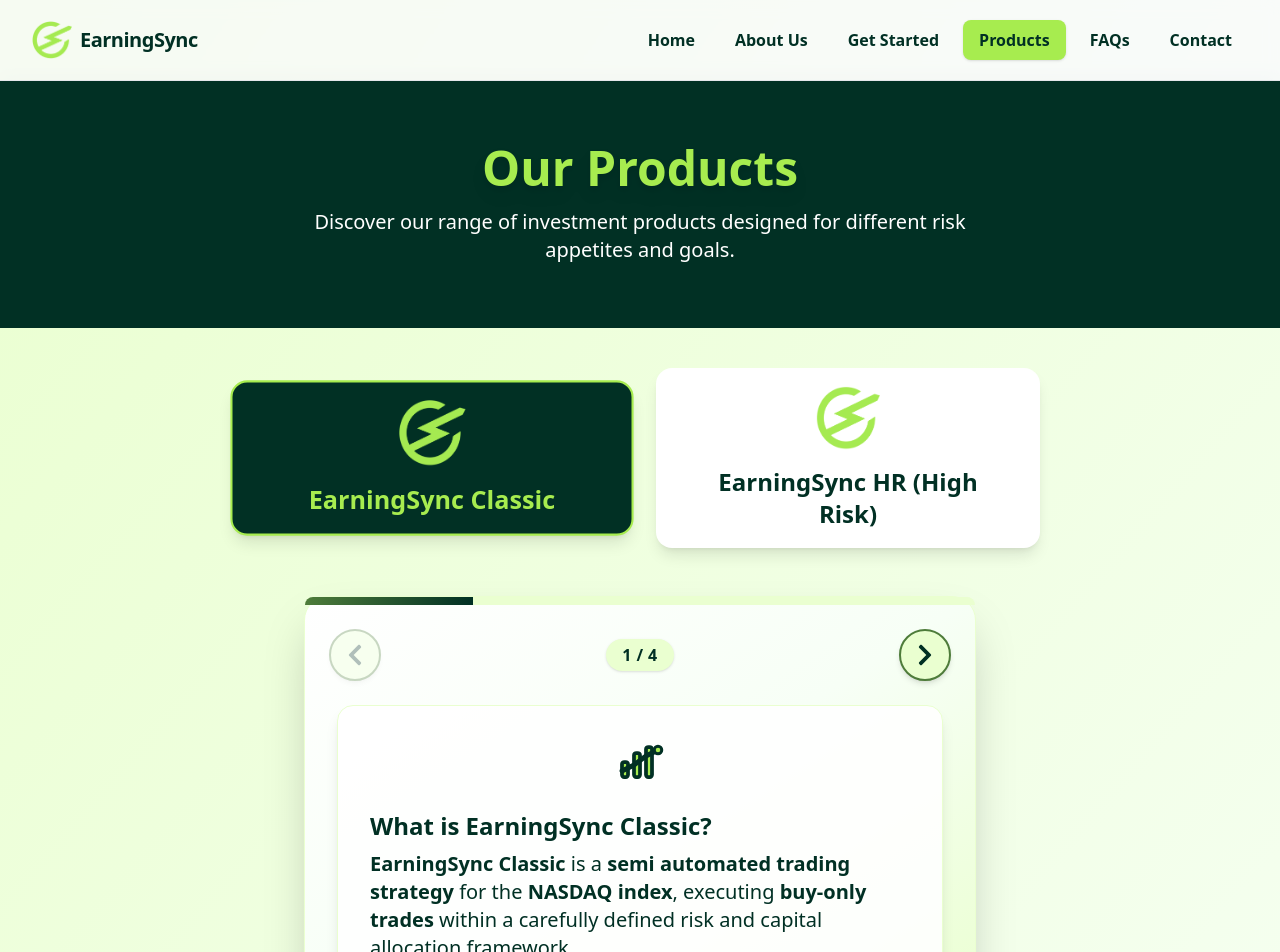
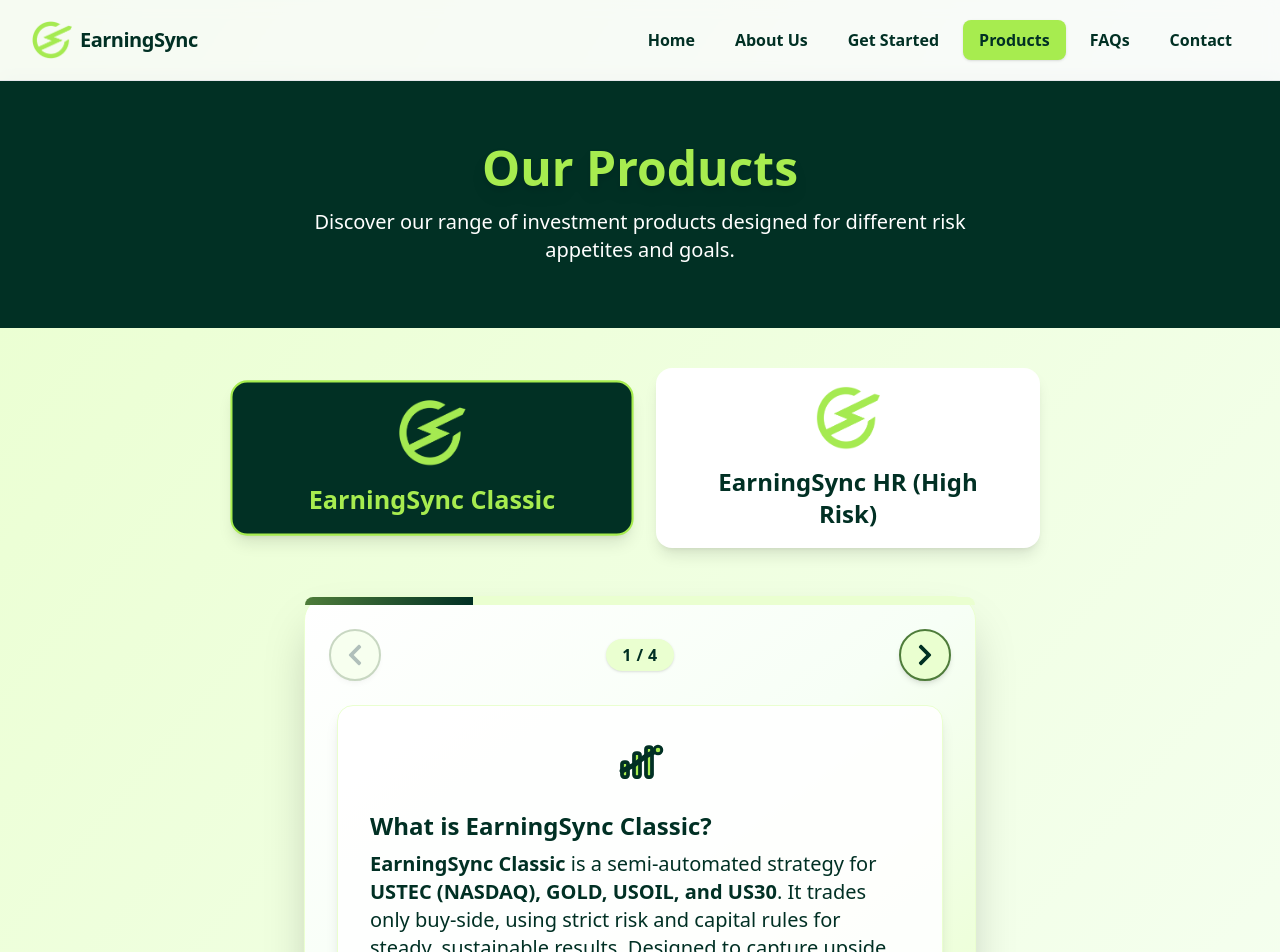
Before and after one commit to Suhaib5333/earning-sync, a React (Vite) app: page /products in a window 1280 px wide. Shown: the top 952 px of the page. Built offline with nearby package versions, Linux system fonts and the light colour scheme; the HTML template or start-up script is replaced by a standard one.

Commit message:
updated classic desc

```diff
--- a/src/pages/Products.jsx
+++ b/src/pages/Products.jsx
@@ -6,7 +6,7 @@
   {
     name: "EarningSync Classic",
     description: [
-      // Slide 1: Overview
+      // Slide 1: Overview (Shortened)
       <>
         <span className="block text-2xl font-bold text-[#013024] mb-2">
           What is EarningSync Classic?
@@ -15,39 +15,34 @@
           <span className="font-semibold text-[#013024]">
             EarningSync Classic
           </span>{" "}
-          is a{" "}
+          is a semi-automated strategy for{" "}
           <span className="font-semibold text-[#013024]">
-            semi automated trading strategy
-          </span>{" "}
-          for the{" "}
-          <span className="font-semibold text-[#013024]">NASDAQ index</span>,
-          executing{" "}
-          <span className="font-semibold text-[#013024]">buy-only trades</span>{" "}
-          within a carefully defined risk and capital allocation framework.
+            USTEC (NASDAQ), GOLD, USOIL, and US30
+          </span>
+          . It trades only buy-side, using strict risk and capital rules for
+          steady, sustainable results. Designed to capture upside momentum with
+          low risk, it's ideal for investors seeking stable returns.
         </span>
       </>,
-      // Slide 2: Trade Allocation & Risk Management
+      // Slide 2: Trade Allocation & Risk Management (Shortened)
       <>
         <span className="block text-xl font-bold text-[#013024] mb-2">
           Trade Allocation & Risk Management
         </span>
         <ul className="list-disc list-inside text-left mx-auto max-w-lg text-base">
           <li>
-            Strict cap of{" "}
             <span className="font-semibold text-[#013024]">
-              0.12 lots per $1,000
+              Lot Size Control:
             </span>{" "}
-            account balance, never exceeded.
+            Max 0.05 lots per $1,000 balance for consistent, conservative
+            sizing.
           </li>
           <li>
-            Exposure limit based on historical{" "}
-            <span className="font-semibold text-[#013024]">NASDAQ</span>{" "}
-            drawdowns, engineered to withstand declines of{" "}
-            <span className="font-semibold text-[#013024]">up to 40%-50%</span>.
-          </li>
-          <li>
-            Designed for long-term sustainability and consistency, even in
-            volatile markets.
+            <span className="font-semibold text-[#013024]">
+              Focused Market Exposure:
+            </span>{" "}
+            Only one symbol is traded at a time, no overlap between US30, GOLD,
+            USTEC, or USOIL, to avoid overexposure and keep precision.
           </li>
         </ul>
       </>,
```
